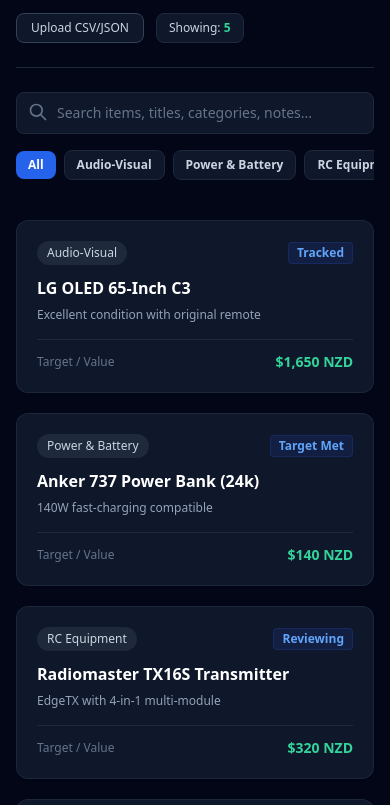
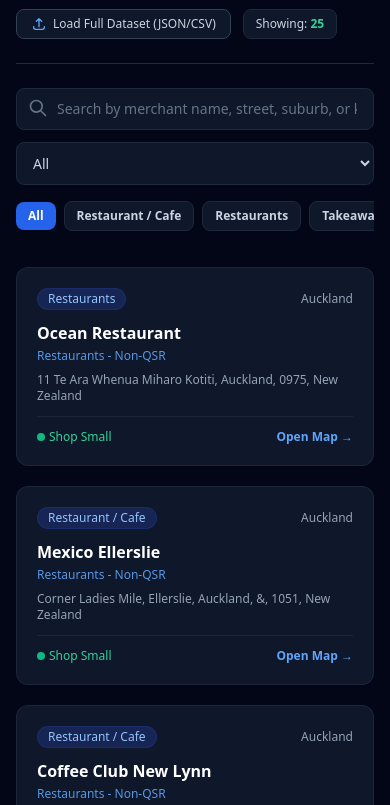
Before and after one commit to Lukestaz/data-dashboard, a website: page index.html in a window 390 px wide. Shown: the part 115-920 px from the top of the page. Drawn offline with nearby package versions, Linux system fonts and the light colour scheme.

Commit message:
Populate dashboard with actual Amex Shop Small NZ merchants and dedicated map UI

```diff
--- a/data.json
+++ b/data.json
@@ -1,42 +1,277 @@
 [
   {
     "id": 1,
-    "title": "LG OLED 65-Inch C3",
-    "category": "Audio-Visual",
-    "status": "Tracked",
-    "price": "$1,650 NZD",
-    "notes": "Excellent condition with original remote"
+    "title": "Ocean Restaurant",
+    "category": "Restaurants",
+    "subType": "Restaurants - Non-QSR",
+    "city": "Auckland",
+    "region": "",
+    "address": "11 Te Ara Whenua Miharo Kotiti, Auckland, 0975, New Zealand",
+    "lat": -36.1911,
+    "lng": 174.6665
   },
   {
     "id": 2,
-    "title": "Anker 737 Power Bank (24k)",
-    "category": "Power & Battery",
-    "status": "Target Met",
-    "price": "$140 NZD",
-    "notes": "140W fast-charging compatible"
+    "title": "Mexico Ellerslie",
+    "category": "Restaurant / Cafe",
+    "subType": "Restaurants - Non-QSR",
+    "city": "Auckland",
+    "region": "Auckland",
+    "address": "Corner Ladies Mile, Ellerslie, Auckland, &, 1051, New Zealand",
+    "lat": -36.8977,
+    "lng": 174.8093
   },
   {
     "id": 3,
-    "title": "Radiomaster TX16S Transmitter",
-    "category": "RC Equipment",
-    "status": "Reviewing",
-    "price": "$320 NZD",
-    "notes": "EdgeTX with 4-in-1 multi-module"
+    "title": "Coffee Club New Lynn",
+    "category": "Restaurant / Cafe",
+    "subType": "Restaurants - Non-QSR",
+    "city": "Auckland",
+    "region": "Auckland",
+    "address": "3058 Great North Road, New Lynn, Auckland, 0600, New Zealand",
+    "lat": -36.9102,
+    "lng": 174.6854
   },
   {
     "id": 4,
-    "title": "Baseus Blade 100W Power Bank",
-    "category": "Power & Battery",
-    "status": "Tracked",
-    "price": "$85 NZD",
-    "notes": "Ultra-slim laptop charger"
+    "title": "Piknic Cafe",
+    "category": "Restaurant / Cafe",
+    "subType": "Restaurants - Non-QSR",
+    "city": "Auckland",
+    "region": "Auckland",
+    "address": "345 Mount Eden Road, Mount Eden, Auckland, 1024, New Zealand",
+    "lat": -36.8776,
+    "lng": 174.7634
   },
   {
     "id": 5,
-    "title": "Sony WH-1000XM5 Headphones",
-    "category": "Audio-Visual",
-    "status": "Watching",
-    "price": "$350 NZD",
-    "notes": "Silver edition with carry case"
+    "title": "Wise Cicada Cafe",
+    "category": "Restaurant / Cafe",
+    "subType": "Restaurants - Non-QSR",
+    "city": "Auckland",
+    "region": "Auckland",
+    "address": "88 Broadway, Newmarket, Auckland, 1023, New Zealand",
+    "lat": -36.8665,
+    "lng": 174.7765
+  },
+  {
+    "id": 6,
+    "title": "BurgerFuel Customs St",
+    "category": "Takeaway / Quick service",
+    "subType": "FAST FOOD RESTAURANT",
+    "city": "Auckland",
+    "region": "Auckland",
+    "address": "8 Customs Street East, Auckland CBD, Auckland, 1010, New Zealand",
+    "lat": -36.8443,
+    "lng": 174.7672
+  },
+  {
+    "id": 7,
+    "title": "Sal's Authentic NY Pizza",
+    "category": "Takeaway / Quick service",
+    "subType": "FAST FOOD RESTAURANT",
+    "city": "Auckland",
+    "region": "Auckland",
+    "address": "265 Queen Street, Auckland CBD, Auckland, 1010, New Zealand",
+    "lat": -36.8505,
+    "lng": 174.7645
+  },
+  {
+    "id": 8,
+    "title": "Hell Pizza Ponsonby",
+    "category": "Takeaway / Quick service",
+    "subType": "FAST FOOD RESTAURANT",
+    "city": "Auckland",
+    "region": "Auckland",
+    "address": "282 Ponsonby Road, Ponsonby, Auckland, 1011, New Zealand",
+    "lat": -36.8519,
+    "lng": 174.7431
+  },
+  {
+    "id": 9,
+    "title": "Depot Eatery",
+    "category": "Restaurants",
+    "subType": "Restaurants - Non-QSR",
+    "city": "Auckland",
+    "region": "Auckland",
+    "address": "86 Federal Street, Auckland CBD, Auckland, 1010, New Zealand",
+    "lat": -36.8488,
+    "lng": 174.7621
+  },
+  {
+    "id": 10,
+    "title": "Federal Delicatessen",
+    "category": "Restaurants",
+    "subType": "Restaurants - Non-QSR",
+    "city": "Auckland",
+    "region": "Auckland",
+    "address": "86 Federal Street, Auckland CBD, Auckland, 1010, New Zealand",
+    "lat": -36.8488,
+    "lng": 174.7621
+  },
+  {
+    "id": 11,
+    "title": "Scarecrow Florist & Cafe",
+    "category": "Restaurant / Cafe",
+    "subType": "Restaurants - Non-QSR",
+    "city": "Auckland",
+    "region": "Auckland",
+    "address": "33 Victoria Street East, Auckland CBD, Auckland, 1010, New Zealand",
+    "lat": -36.8499,
+    "lng": 174.7672
+  },
+  {
+    "id": 12,
+    "title": "Best Ugly Bagels",
+    "category": "Restaurant / Cafe",
+    "subType": "Restaurants - Non-QSR",
+    "city": "Auckland",
+    "region": "Auckland",
+    "address": "90 Wellesley Street West, Auckland CBD, Auckland, 1010, New Zealand",
+    "lat": -36.8502,
+    "lng": 174.7598
+  },
+  {
+    "id": 13,
+    "title": "Little Bird Kitchen",
+    "category": "Restaurant / Cafe",
+    "subType": "Restaurants - Non-QSR",
+    "city": "Auckland",
+    "region": "Auckland",
+    "address": "Summer Street & Ponsonby Road, Ponsonby, Auckland, 1021, New Zealand",
+    "lat": -36.8576,
+    "lng": 174.7465
+  },
+  {
+    "id": 14,
+    "title": "Mecca Cafe Newmarket",
+    "category": "Restaurant / Cafe",
+    "subType": "Restaurants - Non-QSR",
+    "city": "Auckland",
+    "region": "Auckland",
+    "address": "25 Nuffield Street, Newmarket, Auckland, 1023, New Zealand",
+    "lat": -36.8682,
+    "lng": 174.7761
+  },
+  {
+    "id": 15,
+    "title": "Lord of the Fries",
+    "category": "Takeaway / Quick service",
+    "subType": "FAST FOOD RESTAURANT",
+    "city": "Auckland",
+    "region": "Auckland",
+    "address": "1/1 Commerce Street, Auckland CBD, Auckland, 1010, New Zealand",
+    "lat": -36.8436,
+    "lng": 174.7679
+  },
+  {
+    "id": 16,
+    "title": "Maranui Cafe",
+    "category": "Restaurants",
+    "subType": "Restaurants - Non-QSR",
+    "city": "Wellington",
+    "region": "Wellington",
+    "address": "7 Lyall Parade, Lyall Bay, Wellington, 6022, New Zealand",
+    "lat": -41.3323,
+    "lng": 174.7933
+  },
+  {
+    "id": 17,
+    "title": "Midnight Espresso",
+    "category": "Restaurants",
+    "subType": "Restaurants - Non-QSR",
+    "city": "Wellington",
+    "region": "Wellington",
+    "address": "178 Cuba Street, Te Aro, Wellington, 6011, New Zealand",
+    "lat": -41.2952,
+    "lng": 174.7753
+  },
+  {
+    "id": 18,
+    "title": "Customs Coffee",
+    "category": "Restaurants",
+    "subType": "Restaurants - Non-QSR",
+    "city": "Wellington",
+    "region": "Wellington",
+    "address": "39 Ghuznee Street, Te Aro, Wellington, 6011, New Zealand",
+    "lat": -41.2936,
+    "lng": 174.7747
+  },
+  {
+    "id": 19,
+    "title": "Ekim Burgers",
+    "category": "Restaurants",
+    "subType": "Restaurants - QSR",
+    "city": "Wellington",
+    "region": "Wellington",
+    "address": "257 Cuba Street, Te Aro, Wellington, 6011, New Zealand",
+    "lat": -41.2974,
+    "lng": 174.7739
+  },
+  {
+    "id": 20,
+    "title": "Fidel's Cafe",
+    "category": "Restaurants",
+    "subType": "Restaurants - Non-QSR",
+    "city": "Wellington",
+    "region": "Wellington",
+    "address": "234 Cuba Street, Te Aro, Wellington, 6011, New Zealand",
+    "lat": -41.2968,
+    "lng": 174.7744
+  },
+  {
+    "id": 21,
+    "title": "C1 Espresso",
+    "category": "Restaurants",
+    "subType": "Restaurants - Non-QSR",
+    "city": "Christchurch",
+    "region": "Canterbury",
+    "address": "185 High Street, Christchurch Central, Christchurch, 8011, New Zealand",
+    "lat": -43.5338,
+    "lng": 172.6394
+  },
+  {
+    "id": 22,
+    "title": "Rollickin Gelato",
+    "category": "Restaurants",
+    "subType": "Restaurants - QSR",
+    "city": "Christchurch",
+    "region": "Canterbury",
+    "address": "35 New Regent Street, Christchurch Central, Christchurch, 8011, New Zealand",
+    "lat": -43.5298,
+    "lng": 172.6391
+  },
+  {
+    "id": 23,
+    "title": "Dimitris Greek Souvlaki",
+    "category": "Restaurants",
+    "subType": "Restaurants - QSR",
+    "city": "Christchurch",
+    "region": "Canterbury",
+    "address": "Riverside Market, Oxford Terrace, Christchurch Central, 8011, New Zealand",
+    "lat": -43.5332,
+    "lng": 172.6341
+  },
+  {
+    "id": 24,
+    "title": "Fergburger",
+    "category": "Restaurants",
+    "subType": "Restaurants - QSR",
+    "city": "Queenstown",
+    "region": "Otago",
+    "address": "42 Shotover Street, Queenstown, 9300, New Zealand",
+    "lat": -45.0318,
+    "lng": 168.6593
+  },
+  {
+    "id": 25,
+    "title": "Bespoke Kitchen",
+    "category": "Restaurants",
+    "subType": "Restaurants - Non-QSR",
+    "city": "Queenstown",
+    "region": "Otago",
+    "address": "9 Isle Street, Queenstown, 9300, New Zealand",
+    "lat": -45.0289,
+    "lng": 168.6582
   }
 ]
--- a/index.html
+++ b/index.html
@@ -3,7 +3,7 @@
 <head>
   <meta charset="UTF-8" />
   <meta name="viewport" content="width=device-width, initial-scale=1.0" />
-  <title>Data Dashboard</title>
+  <title>Amex Shop Small NZ Directory</title>
   <script src="https://cdn.tailwindcss.com"></script>
   <script>
     tailwind.config = {
@@ -11,7 +11,7 @@
       theme: {
         extend: {
           colors: {
-            brand: { 500: '#3b82f6', 600: '#2563eb' }
+            brand: { 500: '#006fcf', 600: '#005aa3', 700: '#004780' }
           }
         }
       }
@@ -22,12 +22,16 @@
   <div class="max-w-7xl mx-auto px-4 py-8 sm:px-6 lg:px-8">
     <header class="flex flex-col sm:flex-row sm:items-center sm:justify-between pb-6 border-b border-slate-800 gap-4">
       <div>
-        <h1 class="text-3xl font-extrabold tracking-tight text-white">Project Dashboard</h1>
-        <p class="text-sm text-slate-400 mt-1">Responsive dataset viewer &bull; Deployed on GitHub Pages</p>
+        <div class="flex items-center gap-2">
+          <span class="px-2.5 py-0.5 rounded text-xs font-bold bg-blue-600 text-white tracking-wide">AMEX</span>
+          <h1 class="text-2xl sm:text-3xl font-extrabold tracking-tight text-white">Shop Small NZ Directory</h1>
+        </div>
+        <p class="text-sm text-slate-400 mt-1">Interactive merchant finder for participating American Express businesses in New Zealand</p>
       </div>
       <div class="flex flex-wrap items-center gap-3 text-sm">
-        <label class="cursor-pointer bg-slate-900 hover:bg-slate-800 text-slate-300 px-3.5 py-1.5 rounded-lg border border-slate-700 text-xs font-medium transition">
-          <span>Upload CSV/JSON</span>
+        <label class="cursor-pointer bg-slate-900 hover:bg-slate-800 text-slate-300 px-3.5 py-1.5 rounded-lg border border-slate-700 text-xs font-medium transition flex items-center gap-1.5">
+          <svg class="w-4 h-4 text-blue-400" fill="none" stroke="currentColor" viewBox="0 0 24 24"><path stroke-linecap="round" stroke-linejoin="round" stroke-width="2" d="M4 16v1a3 3 0 003 3h10a3 3 0 003-3v-1m-4-8l-4-4m0 0L8 8m4-4v12" /></svg>
+          <span>Load Full Dataset (JSON/CSV)</span>
           <input type="file" id="file-uploader" accept=".json,.csv" class="hidden" />
         </label>
         <span class="bg-slate-900 px-3 py-1.5 rounded-lg border border-slate-800 text-xs text-slate-300">
@@ -36,66 +40,64 @@
       </div>
     </header>
 
-    <section class="mt-6 flex flex-col md:flex-row gap-4 items-stretch md:items-center justify-between">
+    <section class="mt-6 space-y-4">
+      <div class="flex flex-col sm:flex-row gap-3">
         <div class="relative flex-1">
           <input
             id="search-input"
             type="text"
-          placeholder="Search items, titles, categories, notes..."
-          class="w-full bg-slate-900 border border-slate-800 rounded-lg pl-10 pr-4 py-2.5 text-sm text-slate-200 placeholder-slate-500 focus:outline-none focus:ring-2 focus:ring-brand-500"
+            placeholder="Search by merchant name, street, suburb, or keyword..."
+            class="w-full bg-slate-900 border border-slate-800 rounded-lg pl-10 pr-4 py-2.5 text-sm text-slate-200 placeholder-slate-500 focus:outline-none focus:ring-2 focus:ring-blue-500"
           />
           <svg class="w-5 h-5 absolute left-3 top-2.5 text-slate-500" fill="none" stroke="currentColor" viewBox="0 0 24 24">
             <path stroke-linecap="round" stroke-linejoin="round" stroke-width="2" d="M21 21l-6-6m2-5a7 7 0 11-14 0 7 7 0 0114 0z" />
           </svg>
         </div>
-      <div class="flex items-center gap-2 overflow-x-auto pb-2 md:pb-0" id="filter-container"></div>
+        <select
+          id="city-select"
+          class="bg-slate-900 border border-slate-800 text-slate-300 text-sm rounded-lg px-3 py-2.5 focus:outline-none focus:ring-2 focus:ring-blue-500 min-w-[160px]"
+        >
+          <option value="All">All Cities / Towns</option>
+        </select>
+      </div>
+
+      <div class="flex items-center gap-2 overflow-x-auto pb-1" id="category-pills"></div>
     </section>
 
     <main class="mt-8">
       <div id="card-grid" class="grid grid-cols-1 md:grid-cols-2 lg:grid-cols-3 gap-5"></div>
       <div id="empty-state" class="hidden text-center py-20">
-        <p class="text-slate-400 text-base">No items match your search or filter.</p>
+        <p class="text-slate-400 text-base">No merchants found matching your query or filters.</p>
       </div>
     </main>
   </div>
 
   <script>
-    let rawDataset = [];
-    let activeFilter = 'All';
+    let merchants = [];
+    let activeCategory = 'All';
+    let activeCity = 'All';
 
-    async function loadData() {
+    async function init() {
       try {
         const res = await fetch('./data.json');
         if (res.ok) {
-          rawDataset = await res.json();
-        } else {
-          loadFallback();
+          merchants = await res.json();
         }
       } catch (err) {
-        loadFallback();
+        console.error('Failed to load data.json', err);
       }
-      setupFilters();
+      populateFilters();
       render();
     }
 
-    function loadFallback() {
-      rawDataset = [
-        { id: 1, title: 'LG OLED 65-Inch C3', category: 'Audio-Visual', status: 'Tracked', price: '$1,650 NZD', notes: 'Excellent condition with original remote' },
-        { id: 2, title: 'Anker 737 Power Bank (24k)', category: 'Power & Battery', status: 'Target Met', price: '$140 NZD', notes: '140W fast-charging compatible' },
-        { id: 3, title: 'Radiomaster TX16S Transmitter', category: 'RC Equipment', status: 'Reviewing', price: '$320 NZD', notes: 'EdgeTX with 4-in-1 multi-module' },
-        { id: 4, title: 'Baseus Blade 100W Power Bank', category: 'Power & Battery', status: 'Tracked', price: '$85 NZD', notes: 'Ultra-slim laptop charger' },
-        { id: 5, title: 'Sony WH-1000XM5 Headphones', category: 'Audio-Visual', status: 'Watching', price: '$350 NZD', notes: 'Silver edition with carry case' }
-      ];
-    }
-
-    function setupFilters() {
-      const categories = ['All', ...new Set(rawDataset.map(i => i.category || i.Category).filter(Boolean))];
-      const container = document.getElementById('filter-container');
-      container.innerHTML = categories.map(cat => `
+    function populateFilters() {
+      const categories = ['All', ...new Set(merchants.map(m => m.category || m.Category || m.Type).filter(Boolean))].sort();
+      const catContainer = document.getElementById('category-pills');
+      catContainer.innerHTML = categories.map(cat => `
         <button
-          onclick="setCategory('${cat}')"
+          onclick="selectCategory('${cat}')"
           class="px-3 py-1.5 rounded-lg text-xs font-semibold whitespace-nowrap transition-colors ${
-            activeFilter === cat
+            activeCategory === cat
               ? 'bg-blue-600 text-white shadow-sm'
               : 'bg-slate-900 text-slate-300 hover:bg-slate-800 border border-slate-800'
           }"
@@ -103,26 +105,37 @@
           ${cat}
         </button>
       `).join('');
+
+      const cities = ['All', ...new Set(merchants.map(m => m.city || m['City / Town'] || m.City).filter(Boolean))].sort();
+      const citySelect = document.getElementById('city-select');
+      citySelect.innerHTML = cities.map(c => `<option value="${c}" ${activeCity === c ? 'selected' : ''}>${c}</option>`).join('');
     }
 
-    function setCategory(cat) {
-      activeFilter = cat;
-      setupFilters();
+    function selectCategory(cat) {
+      activeCategory = cat;
+      populateFilters();
       render();
     }
 
+    document.getElementById('city-select').addEventListener('change', (e) => {
+      activeCity = e.target.value;
+      render();
+    });
+
+    document.getElementById('search-input').addEventListener('input', render);
+
     function render() {
       const query = document.getElementById('search-input').value.toLowerCase().trim();
-      const filtered = rawDataset.filter(item => {
-        const cat = item.category || item.Category || 'General';
-        const matchesCat = activeFilter === 'All' || cat === activeFilter;
-        const matchesText = Object.values(item).some(val =>
-          String(val).toLowerCase().includes(query)
-        );
-        return matchesCat && matchesText;
+      const filtered = merchants.filter(m => {
+        const cat = m.category || m.Category || m.Type || '';
+        const city = m.city || m['City / Town'] || m.City || '';
+        const matchesCategory = activeCategory === 'All' || cat === activeCategory;
+        const matchesCity = activeCity === 'All' || city === activeCity;
+        const matchesQuery = !query || Object.values(m).some(v => String(v).toLowerCase().includes(query));
+        return matchesCategory && matchesCity && matchesQuery;
       });
 
-      document.getElementById('total-count').textContent = filtered.length;
+      document.getElementById('total-count').textContent = filtered.length.toLocaleString();
       const grid = document.getElementById('card-grid');
       const empty = document.getElementById('empty-state');
 
@@ -133,53 +146,58 @@
       }
 
       empty.classList.add('hidden');
-      grid.innerHTML = filtered.map(item => {
-        const title = item.title || item.Title || item.name || item.Name || 'Untitled Item';
-        const cat = item.category || item.Category || 'General';
-        const status = item.status || item.Status || 'Active';
-        const price = item.price || item.Price || item.value || item.Value || '';
-        const notes = item.notes || item.Notes || item.description || item.Description || '';
+      const slice = filtered.slice(0, 120);
+      grid.innerHTML = slice.map(item => {
+        const title = item.title || item.Name || 'Merchant';
+        const cat = item.category || item.Type || 'Retail';
+        const subType = item.subType || item['Sub-type (original)'] || '';
+        const city = item.city || item['City / Town'] || '';
+        const address = item.address || item.Address || '';
+        const lat = item.lat || item.Latitude;
+        const lng = item.lng || item.Longitude;
+        const mapsUrl = lat && lng ? `https://www.google.com/maps/search/?api=1&query=${lat},${lng}` : `https://www.google.com/maps/search/?api=1&query=${encodeURIComponent(title + ' ' + address)}`;
 
         return `
           <div class="bg-slate-900 border border-slate-800/90 hover:border-slate-700 rounded-xl p-5 transition shadow-sm flex flex-col justify-between">
             <div>
               <div class="flex items-center justify-between text-xs mb-3">
-                <span class="px-2.5 py-1 rounded-full bg-slate-800 text-slate-300 font-medium">${cat}</span>
-                <span class="font-semibold text-blue-400 bg-blue-950/60 border border-blue-900/40 px-2 py-0.5 rounded">${status}</span>
+                <span class="px-2.5 py-0.5 rounded-full bg-blue-950 text-blue-300 font-medium border border-blue-900/40">${cat}</span>
+                ${city ? `<span class="text-slate-400 font-medium">${city}</span>` : ''}
               </div>
-              <h3 class="text-base font-bold text-white mb-2 leading-snug">${title}</h3>
-              ${notes ? `<p class="text-xs text-slate-400 line-clamp-3 mb-4">${notes}</p>` : ''}
+              <h3 class="text-base font-bold text-white mb-1 leading-snug">${title}</h3>
+              ${subType ? `<p class="text-xs text-blue-400/90 mb-2 font-medium">${subType}</p>` : ''}
+              ${address ? `<p class="text-xs text-slate-400 line-clamp-2 mb-3">${address}</p>` : ''}
             </div>
-            ${price ? `
-              <div class="pt-3 border-t border-slate-800 flex items-center justify-between text-sm">
-                <span class="text-xs text-slate-500 font-medium">Target / Value</span>
-                <span class="font-bold text-emerald-400">${price}</span>
+            <div class="pt-3 border-t border-slate-800/80 flex items-center justify-between text-xs">
+              <span class="text-emerald-400 font-medium flex items-center gap-1">
+                <span class="w-2 h-2 rounded-full bg-emerald-500"></span> Shop Small
+              </span>
+              <a href="${mapsUrl}" target="_blank" rel="noopener noreferrer" class="text-blue-400 hover:text-blue-300 font-semibold inline-flex items-center gap-1">
+                Open Map &rarr;
+              </a>
             </div>
-            ` : ''}
           </div>
         `;
       }).join('');
     }
-
-    document.getElementById('search-input').addEventListener('input', render);
 
     document.getElementById('file-uploader').addEventListener('change', function(e) {
       const file = e.target.files[0];
       if (!file) return;
       const reader = new FileReader();
       reader.onload = function(evt) {
-        const content = evt.target.result;
+        const text = evt.target.result;
         if (file.name.endsWith('.json')) {
           try {
-            rawDataset = JSON.parse(content);
-            setupFilters();
+            merchants = JSON.parse(text);
+            populateFilters();
             render();
-          } catch(err) {
-            alert('Invalid JSON file format');
+          } catch (err) {
+            alert('Invalid JSON');
           }
         } else if (file.name.endsWith('.csv')) {
-          rawDataset = parseCSV(content);
-          setupFilters();
+          merchants = parseCSV(text);
+          populateFilters();
           render();
         }
       };
@@ -198,7 +216,7 @@
       });
     }
 
-    window.addEventListener('DOMContentLoaded', loadData);
+    window.addEventListener('DOMContentLoaded', init);
   </script>
 </body>
 </html>
```
Lines whose indentation alone changed are shown as unchanged.
